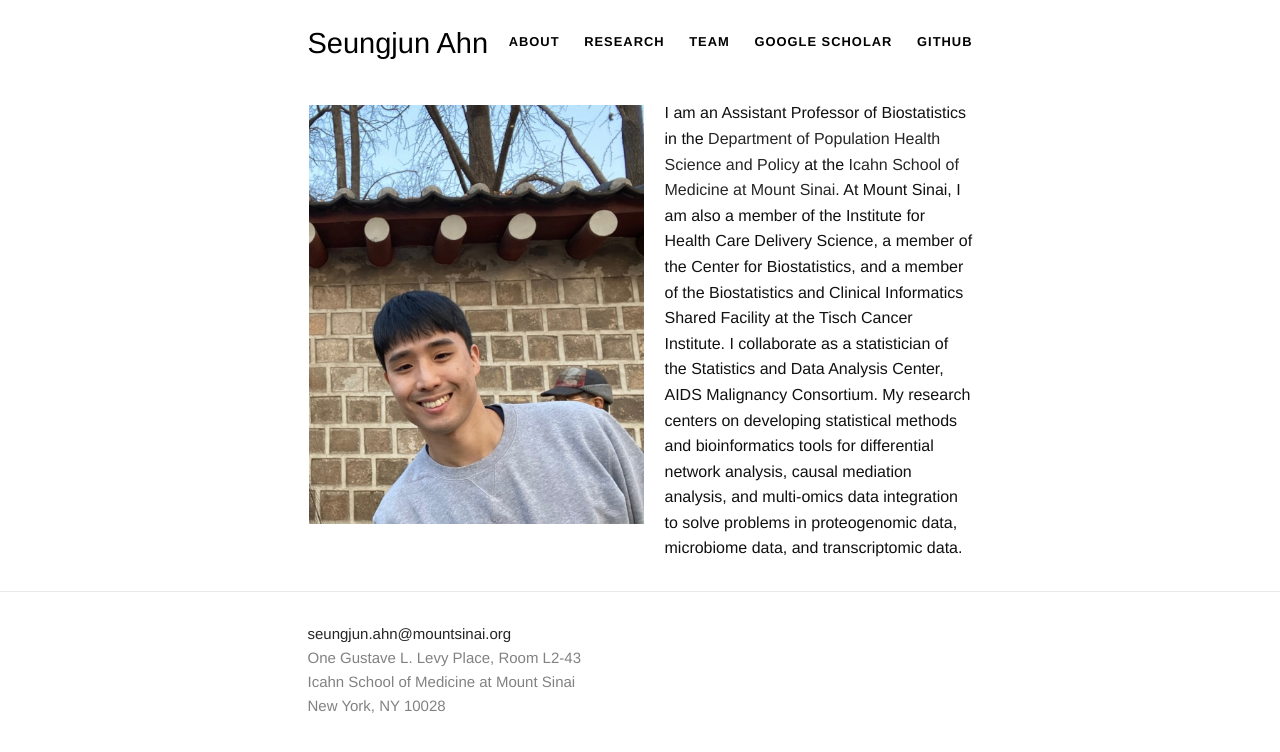
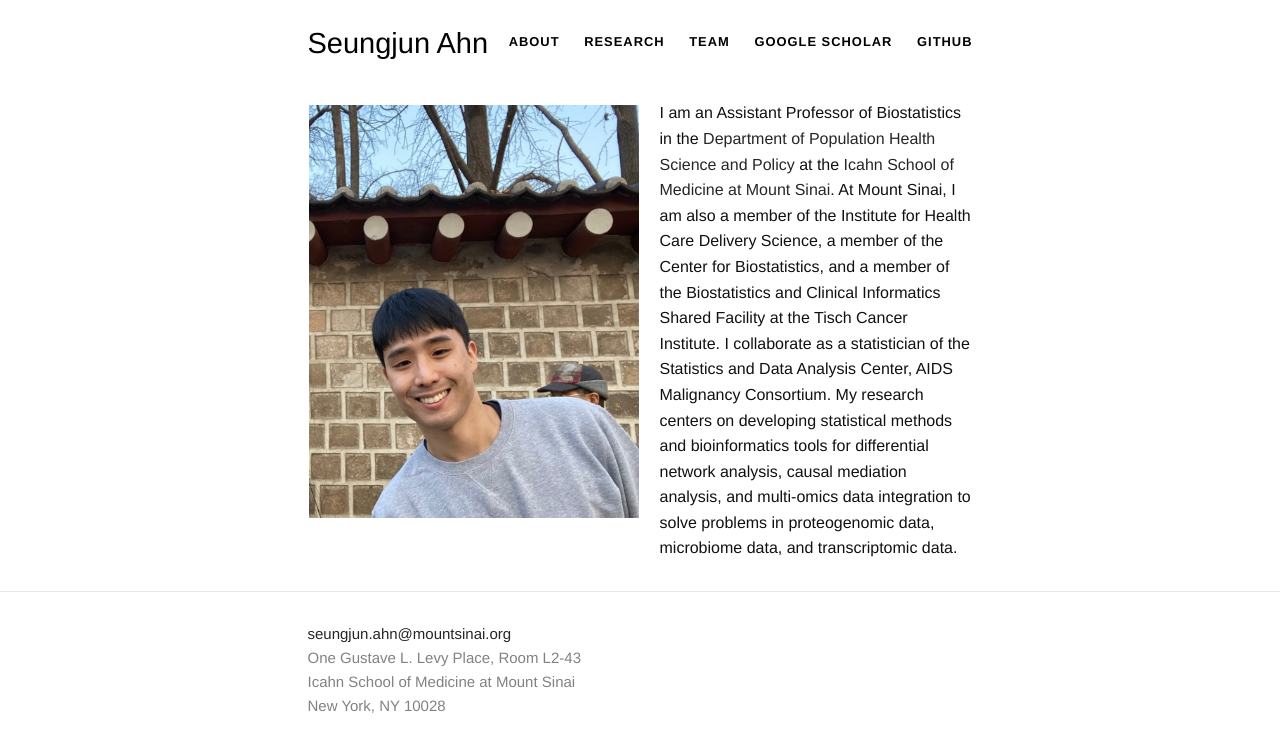
Before and after one commit to sjahnn/sjahnn.github.io, a Jekyll site: the page built from index.html, in a window 1280 px wide. Shown: the top 752 px of the page. Built offline with Jekyll 4.4.1, drawn with Linux system fonts in a browser that asks for light colours.

Commit message:
Update index.html

```diff
--- a/index.html
+++ b/index.html
@@ -14,9 +14,9 @@ layout: default
 
 
 <div class="default">
- <dl class="wp-caption alignleft" style="max-width: 335px">
+ <dl class="wp-caption alignleft" style="max-width: 330px">
 <dt><a href=""><img class="" src="/images/SAhn_Profile.JPG" alt="" /></a>
-	<img padding: 5px;></dt>
+	<img padding: 6px;></dt>
 <dd></dd>
 </dl>
 <font size="3">
```
